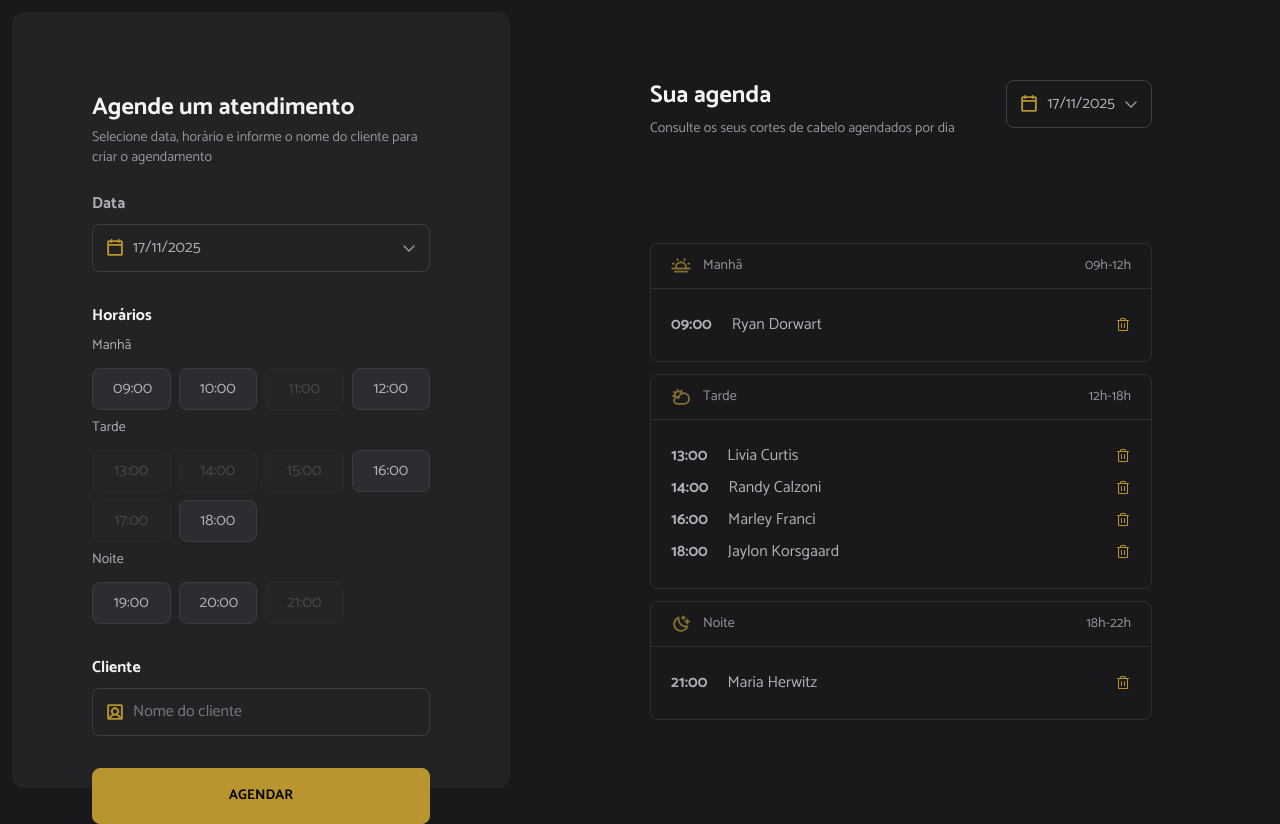
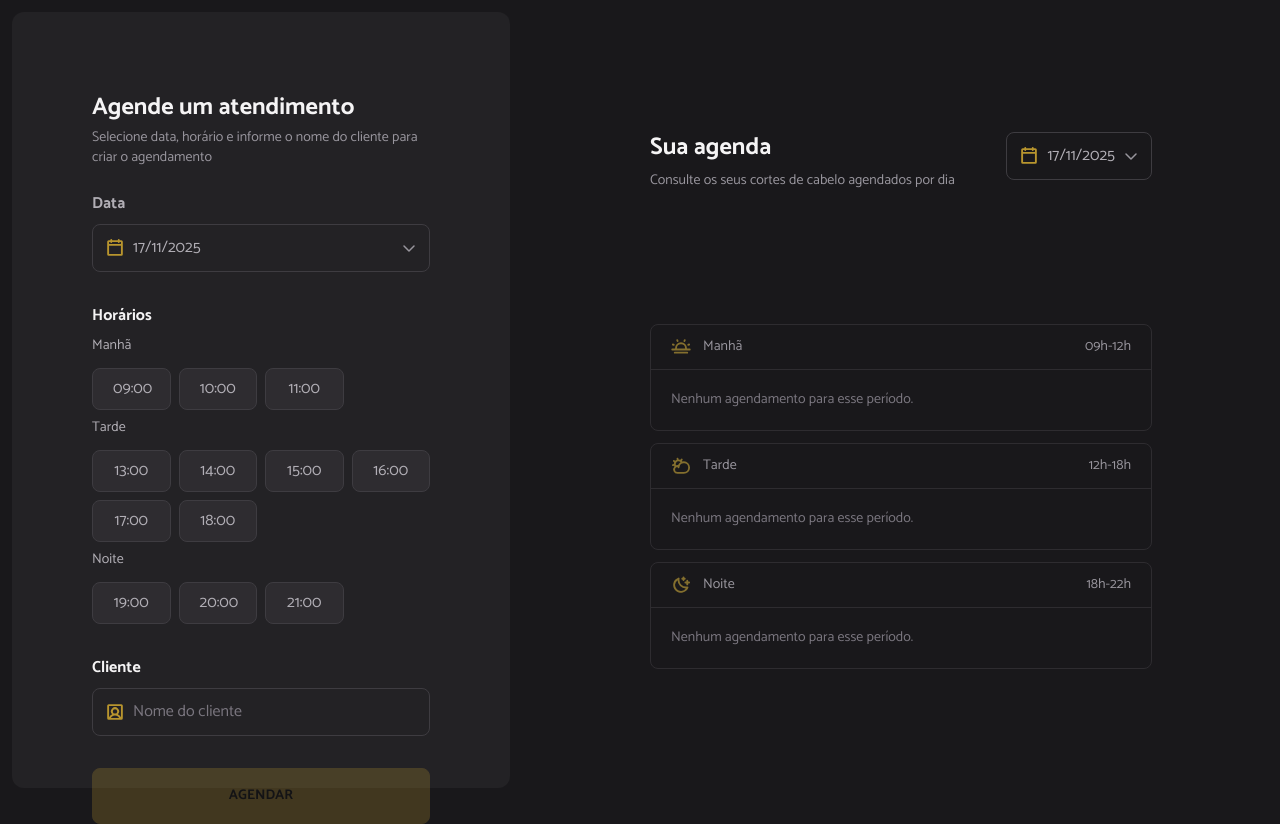
Before and after one commit to brunopetrolini/hairday, a React (Vite) app: page / in a window 1280 px wide. Built offline with nearby package versions, Linux system fonts and the light colour scheme.

Commit message:
feat(appointments, sidebar): implement context for appointments management and enhance components

```diff
--- a/src/app.tsx
+++ b/src/app.tsx
@@ -1,13 +1,16 @@
 import { Appointments } from './components/appointments';
 import { Sidebar } from './components/sidebar';
+import { AppointmentsProvider } from './context/appointments-context';
 
 export function App() {
   return (
-    <div className="flex h-screen w-full items-center justify-center">
-      <div className="flex h-full max-h-[900px] w-full max-w-[1440px] flex-row">
-        <Sidebar />
-        <Appointments />
+    <AppointmentsProvider>
+      <div className="flex h-screen w-full items-center justify-center">
+        <div className="flex h-full max-h-[900px] w-full max-w-[1440px] flex-row">
+          <Sidebar />
+          <Appointments />
+        </div>
       </div>
-    </div>
+    </AppointmentsProvider>
   );
 }
--- a/src/components/appointments.tsx
+++ b/src/components/appointments.tsx
@@ -1,24 +1,20 @@
 import { useMemo, useState } from 'react';
-import { type Appointment, AppointmentList } from './appointment-list';
+import { useAppointments } from '../context/appointments-context';
+import { AppointmentList } from './appointment-list';
 import { DatePicker } from './ui/datepicker';
 import { Text } from './ui/text';
 
+function formatDateToISO(date: Date): string {
+  return date.toISOString().split('T')[0];
+}
+
 export function Appointments() {
-  const [selectedDate, setSelectedDate] = useState<Date | null>(new Date());
+  const [selectedDate, setSelectedDate] = useState<Date>(new Date());
+  const { getAppointmentsByDate, removeAppointment } = useAppointments();
 
-  const [appointments, setAppointments] = useState<Appointment[]>([
-    { id: '1', time: '09:00', clientName: 'Ryan Dorwart', turn: 'morning' },
-    { id: '2', time: '13:00', clientName: 'Livia Curtis', turn: 'afternoon' },
-    { id: '3', time: '14:00', clientName: 'Randy Calzoni', turn: 'afternoon' },
-    { id: '4', time: '16:00', clientName: 'Marley Franci', turn: 'afternoon' },
-    {
-      id: '5',
-      time: '18:00',
-      clientName: 'Jaylon Korsgaard',
-      turn: 'afternoon',
-    },
-    { id: '6', time: '21:00', clientName: 'Maria Herwitz', turn: 'night' },
-  ]);
+  const appointments = useMemo(() => {
+    return getAppointmentsByDate(formatDateToISO(selectedDate));
+  }, [selectedDate, getAppointmentsByDate]);
 
   const morningAppointments = useMemo(
     () => appointments.filter((appointment) => appointment.turn === 'morning'),
@@ -37,9 +33,13 @@ export function Appointments() {
   );
 
   function handleDeleteAppointment(id: string) {
-    setAppointments((state) =>
-      state.filter((appointment) => appointment.id !== id),
-    );
+    removeAppointment(id);
+  }
+
+  function handleDateSelect(date: Date | null) {
+    if (date) {
+      setSelectedDate(date);
+    }
   }
 
   return (
@@ -57,7 +57,7 @@ export function Appointments() {
 
         <DatePicker
           selectedDate={selectedDate}
-          onDateSelect={setSelectedDate}
+          onDateSelect={handleDateSelect}
         />
       </div>
 
--- a/src/components/sidebar.tsx
+++ b/src/components/sidebar.tsx
@@ -1,44 +1,86 @@
 import { UserSquareIcon } from '@phosphor-icons/react';
-import { useState } from 'react';
+import { useMemo, useState } from 'react';
+import { useAppointments } from '../context/appointments-context';
 import { TimeSlot } from './time-slots';
 import { Button } from './ui/button';
 import { DatePicker } from './ui/datepicker';
 import { Text } from './ui/text';
 
-type Time = {
-  value: string;
-  disabled: boolean;
+const ALL_TIMES = {
+  morning: ['09:00', '10:00', '11:00'],
+  afternoon: ['13:00', '14:00', '15:00', '16:00', '17:00', '18:00'],
+  night: ['19:00', '20:00', '21:00'],
 };
 
+function formatDateToISO(date: Date): string {
+  return date.toISOString().split('T')[0];
+}
+
 export function Sidebar() {
-  const [selectedDate, setSelectedDate] = useState<Date | null>(new Date());
+  const [selectedDate, setSelectedDate] = useState<Date>(new Date());
   const [selectedTime, setSelectedTime] = useState<string | null>(null);
+  const [clientName, setClientName] = useState('');
 
-  const morningTimes: Time[] = [
-    { value: '09:00', disabled: false },
-    { value: '10:00', disabled: false },
-    { value: '11:00', disabled: true },
-    { value: '12:00', disabled: false },
-  ];
+  const { addAppointment, getBookedTimesByDate } = useAppointments();
 
-  const afternoonTimes: Time[] = [
-    { value: '13:00', disabled: true },
-    { value: '14:00', disabled: true },
-    { value: '15:00', disabled: true },
-    { value: '16:00', disabled: false },
-    { value: '17:00', disabled: true },
-    { value: '18:00', disabled: false },
-  ];
+  const bookedTimes = useMemo(() => {
+    return getBookedTimesByDate(formatDateToISO(selectedDate));
+  }, [selectedDate, getBookedTimesByDate]);
 
-  const nightTimes: Time[] = [
-    { value: '19:00', disabled: false },
-    { value: '20:00', disabled: false },
-    { value: '21:00', disabled: true },
-  ];
+  const morningTimes = useMemo(
+    () =>
+      ALL_TIMES.morning.map((time) => ({
+        value: time,
+        disabled: bookedTimes.includes(time),
+      })),
+    [bookedTimes],
+  );
+
+  const afternoonTimes = useMemo(
+    () =>
+      ALL_TIMES.afternoon.map((time) => ({
+        value: time,
+        disabled: bookedTimes.includes(time),
+      })),
+    [bookedTimes],
+  );
+
+  const nightTimes = useMemo(
+    () =>
+      ALL_TIMES.night.map((time) => ({
+        value: time,
+        disabled: bookedTimes.includes(time),
+      })),
+    [bookedTimes],
+  );
 
   function handleTimeSelect(time: string) {
     setSelectedTime((state) => (state === time ? null : time));
   }
+
+  function handleDateSelect(date: Date | null) {
+    if (date) {
+      setSelectedDate(date);
+      setSelectedTime(null);
+    }
+  }
+
+  function handleSubmit() {
+    if (!selectedTime || !clientName.trim()) {
+      return;
+    }
+
+    addAppointment({
+      date: formatDateToISO(selectedDate),
+      time: selectedTime,
+      clientName: clientName.trim(),
+    });
+
+    setSelectedTime(null);
+    setClientName('');
+  }
+
+  const isSubmitDisabled = !selectedTime || !clientName.trim();
 
   return (
     <aside className="m-3 w-full max-w-[498px] rounded-xl bg-gray-700 p-20">
@@ -62,7 +104,7 @@ export function Sidebar() {
           </Text>
           <DatePicker
             selectedDate={selectedDate}
-            onDateSelect={setSelectedDate}
+            onDateSelect={handleDateSelect}
             enableMinDate
           />
         </div>
@@ -105,11 +147,15 @@ export function Sidebar() {
               type="text"
               className="flex-1 bg-transparent outline-none placeholder:text-gray-400"
               placeholder="Nome do cliente"
+              value={clientName}
+              onChange={(e) => setClientName(e.target.value)}
             />
           </div>
         </div>
 
-        <Button onClick={() => alert('AGENDAR')}>AGENDAR</Button>
+        <Button onClick={handleSubmit} disabled={isSubmitDisabled}>
+          AGENDAR
+        </Button>
       </div>
     </aside>
   );
--- /dev/null
+++ b/src/context/appointments-context.tsx
@@ -0,0 +1,125 @@
+import {
+  createContext,
+  type ReactNode,
+  useCallback,
+  useContext,
+  useMemo,
+} from 'react';
+import { useLocalStorage } from '../hooks/use-local-storage';
+
+type Turn = 'morning' | 'afternoon' | 'night';
+
+export type Appointment = {
+  id: string;
+  date: string;
+  time: string;
+  clientName: string;
+  turn: Turn;
+};
+
+interface AppointmentsContextData {
+  appointments: Appointment[];
+  addAppointment: (appointment: Omit<Appointment, 'id' | 'turn'>) => void;
+  removeAppointment: (id: string) => void;
+  getAppointmentsByDate: (date: string) => Appointment[];
+  getBookedTimesByDate: (date: string) => string[];
+}
+
+const AppointmentsContext = createContext<AppointmentsContextData | null>(null);
+
+const STORAGE_KEY = 'hairday:appointments';
+
+function getTurnFromTime(time: string): Turn {
+  const hour = Number.parseInt(time.split(':')[0], 10);
+  if (hour >= 9 && hour < 12) return 'morning';
+  if (hour >= 12 && hour < 18) return 'afternoon';
+  return 'night';
+}
+
+function generateId(): string {
+  return `${Date.now()}-${Math.random().toString(36).substring(2, 9)}`;
+}
+
+interface AppointmentsProviderProps {
+  children: ReactNode;
+}
+
+export function AppointmentsProvider({ children }: AppointmentsProviderProps) {
+  const [appointments, setAppointments] = useLocalStorage<Appointment[]>(
+    STORAGE_KEY,
+    [],
+  );
+
+  const addAppointment = useCallback(
+    (appointmentData: Omit<Appointment, 'id' | 'turn'>) => {
+      const newAppointment: Appointment = {
+        ...appointmentData,
+        id: generateId(),
+        turn: getTurnFromTime(appointmentData.time),
+      };
+
+      setAppointments((prev) => [...prev, newAppointment]);
+    },
+    [setAppointments],
+  );
+
+  const removeAppointment = useCallback(
+    (id: string) => {
+      setAppointments((prev) =>
+        prev.filter((appointment) => appointment.id !== id),
+      );
+    },
+    [setAppointments],
+  );
+
+  const getAppointmentsByDate = useCallback(
+    (date: string) => {
+      return appointments.filter((appointment) => appointment.date === date);
+    },
+    [appointments],
+  );
+
+  const getBookedTimesByDate = useCallback(
+    (date: string) => {
+      return appointments
+        .filter((appointment) => appointment.date === date)
+        .map((appointment) => appointment.time);
+    },
+    [appointments],
+  );
+
+  const value = useMemo(
+    () => ({
+      appointments,
+      addAppointment,
+      removeAppointment,
+      getAppointmentsByDate,
+      getBookedTimesByDate,
+    }),
+    [
+      appointments,
+      addAppointment,
+      removeAppointment,
+      getAppointmentsByDate,
+      getBookedTimesByDate,
+    ],
+  );
+
+  return (
+    <AppointmentsContext.Provider value={value}>
+      {children}
+    </AppointmentsContext.Provider>
+  );
+}
+
+export function useAppointments(): AppointmentsContextData {
+  const context = useContext(AppointmentsContext);
+
+  if (!context) {
+    throw new Error(
+      'useAppointments must be used within an AppointmentsProvider',
+    );
+  }
+
+  return context;
+}
--- /dev/null
+++ b/src/hooks/use-local-storage.ts
@@ -0,0 +1,44 @@
+import { useCallback, useEffect, useState } from 'react';
+
+export function useLocalStorage<T>(key: string, initialValue: T) {
+  const [storedValue, setStoredValue] = useState<T>(() => {
+    try {
+      const item = window.localStorage.getItem(key);
+      return item ? (JSON.parse(item) as T) : initialValue;
+    } catch (error) {
+      console.error(`Error reading localStorage key "${key}":`, error);
+      return initialValue;
+    }
+  });
+
+  const setValue = useCallback(
+    (value: T | ((val: T) => T)) => {
+      try {
+        const valueToStore =
+          value instanceof Function ? value(storedValue) : value;
+        setStoredValue(valueToStore);
+        window.localStorage.setItem(key, JSON.stringify(valueToStore));
+      } catch (error) {
+        console.error(`Error setting localStorage key "${key}":`, error);
+      }
+    },
+    [key, storedValue],
+  );
+
+  useEffect(() => {
+    const handleStorageChange = (event: StorageEvent) => {
+      if (event.key === key && event.newValue) {
+        try {
+          setStoredValue(JSON.parse(event.newValue) as T);
+        } catch (error) {
+          console.error(`Error parsing localStorage change:`, error);
+        }
+      }
+    };
+
+    window.addEventListener('storage', handleStorageChange);
+    return () => window.removeEventListener('storage', handleStorageChange);
+  }, [key]);
+
+  return [storedValue, setValue] as const;
+}
```
